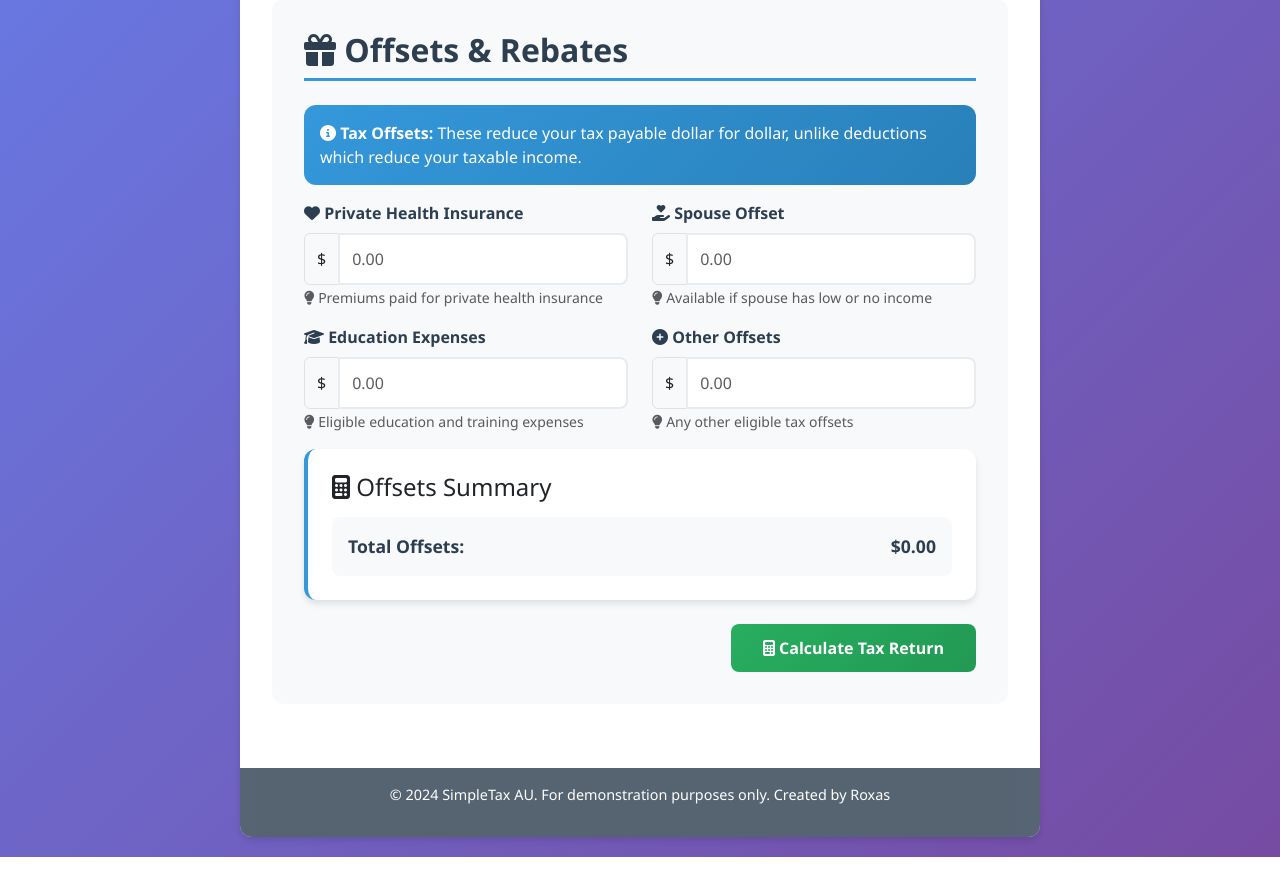
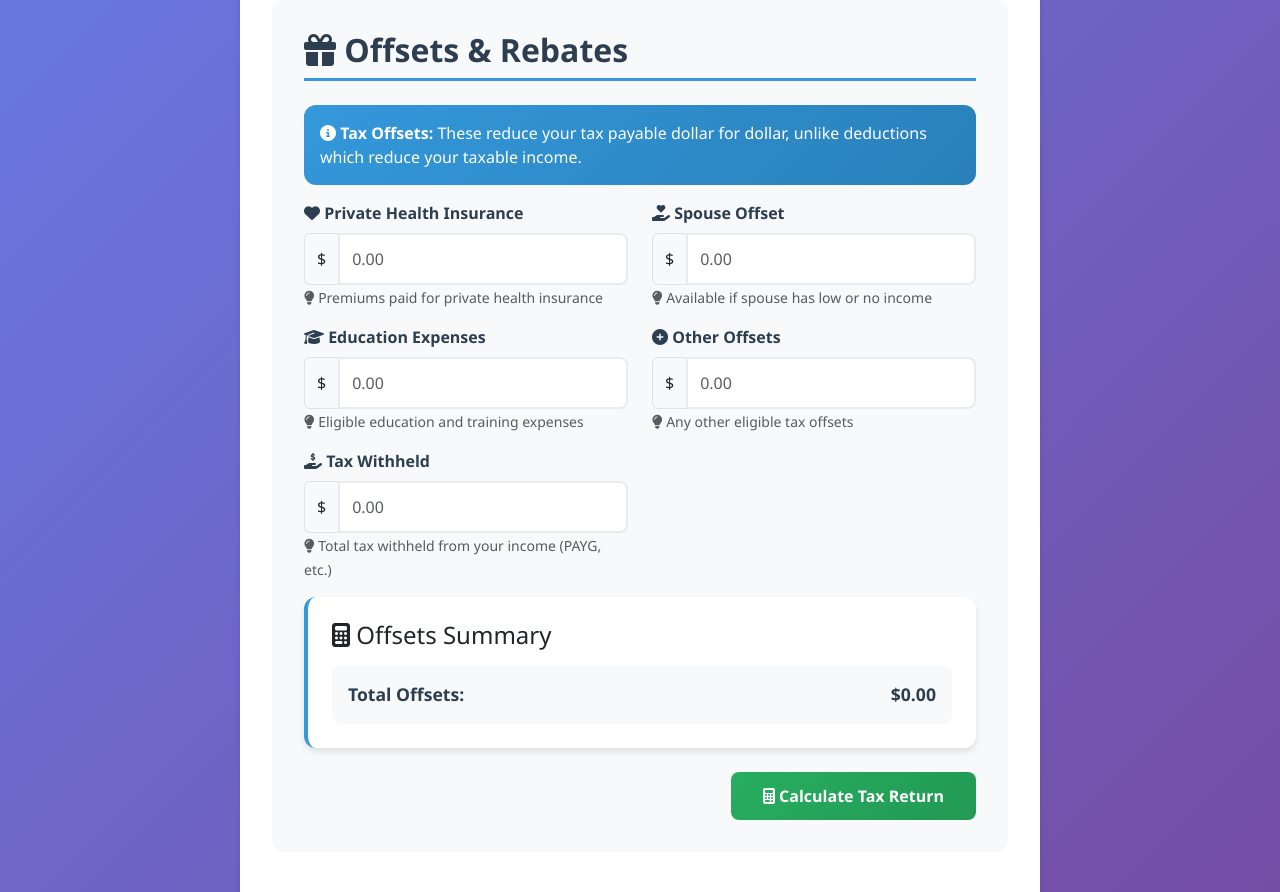
Before and after one commit to aroxas2609/simpletax-au, a Flask app: page /offsets in a window 1280 px wide. Shown: the part 332-1224 px from the top of the page. Before the commit the page ends 1189 px from the top, so only its background shows below. Run offline with Flask 3, Linux system fonts and the light colour scheme.

Commit message:
Move tax withheld field from income to offsets form

```diff
--- a/app.py
+++ b/app.py
@@ -36,6 +36,7 @@ class DeductionsForm(FlaskForm):
     tools_equipment = DecimalField('Tools & Equipment', validators=[Optional()])
     phone_internet = DecimalField('Phone & Internet', validators=[Optional()])
     professional_memberships = DecimalField('Professional Memberships', validators=[Optional()])
+    rental_expenses = DecimalField('Rental Property Expenses', validators=[Optional()])
     other_deductions = DecimalField('Other Deductions', validators=[Optional()])
     submit = SubmitField('Next')
 
@@ -118,8 +119,9 @@ def calculate_tax_au_2024_25(income, deductions, depreciation, offsets, personal
     tools_equipment = float(deductions.get('tools_equipment') or 0)
     phone_internet = float(deductions.get('phone_internet') or 0)
     professional_memberships = float(deductions.get('professional_memberships') or 0)
+    rental_expenses = float(deductions.get('rental_expenses') or 0)
     other_deductions = float(deductions.get('other_deductions') or 0)
-    total_deductions = car_expenses + home_office + self_education + work_clothing + tools_equipment + phone_internet + professional_memberships + other_deductions
+    total_deductions = car_expenses + home_office + self_education + work_clothing + tools_equipment + phone_internet + professional_memberships + rental_expenses + other_deductions
 
     # Add depreciation
     division_43 = float(depreciation.get('division_43') or 0)
@@ -209,7 +211,7 @@ def calculate_tax_au_2024_25(income, deductions, depreciation, offsets, personal
     final_spouse_offset = manual_spouse_offset if manual_spouse_offset > 0 else spouse_offset_calculated
     total_offsets = lito + final_spouse_offset + education_expenses + other_offsets_amount
 
-    # Tax withheld
+    # Tax withheld (from offsets form)
     tax_withheld = float(offsets.get('tax_withheld') or 0)
 
     # Total tax payable
--- a/templates/offsets.html
+++ b/templates/offsets.html
@@ -109,6 +109,24 @@
             </div>
         </div>
 
+        <div class="row">
+            <div class="col-md-6">
+                <div class="mb-3">
+                    <label class="form-label">
+                        <i class="fas fa-hand-holding-usd"></i> Tax Withheld
+                    </label>
+                    <div class="input-group">
+                        <span class="input-group-text">$</span>
+                        {{ form.tax_withheld(class="form-control", placeholder="0.00") }}
+                    </div>
+                    <small class="form-text text-muted">
+                        <i class="fas fa-lightbulb"></i>
+                        Total tax withheld from your income (PAYG, etc.)
+                    </small>
+                </div>
+            </div>
+        </div>
+
         <div class="summary-card">
             <h4><i class="fas fa-calculator"></i> Offsets Summary</h4>
             <div class="summary-item total">
--- a/templates/summary.html
+++ b/templates/summary.html
@@ -106,6 +106,10 @@
                 <span>${{ "%.2f"|format(deductions.professional_memberships|float) if deductions.professional_memberships else "0.00" }}</span>
             </div>
             <div class="summary-item">
+                <span>Rental Property Expenses:</span>
+                <span>${{ "%.2f"|format(deductions.rental_expenses|float) if deductions.rental_expenses else "0.00" }}</span>
+            </div>
+            <div class="summary-item">
                 <span>Other Deductions:</span>
                 <span>${{ "%.2f"|format(deductions.other_deductions|float) if deductions.other_deductions else "0.00" }}</span>
             </div>
@@ -187,7 +191,7 @@
             </div>
             <div class="summary-item">
                 <span>Tax Withheld:</span>
-                <span>${{ "%.2f"|format(result.tax_withheld) }}</span>
+                <span>${{ "%.2f"|format(offsets.tax_withheld|float) if offsets.tax_withheld else "0.00" }}</span>
             </div>
             <div class="summary-item total">
                 <span>Net Result:</span>
```
Also changed, not shown: templates/deductions.html (+18 -2 lines).
